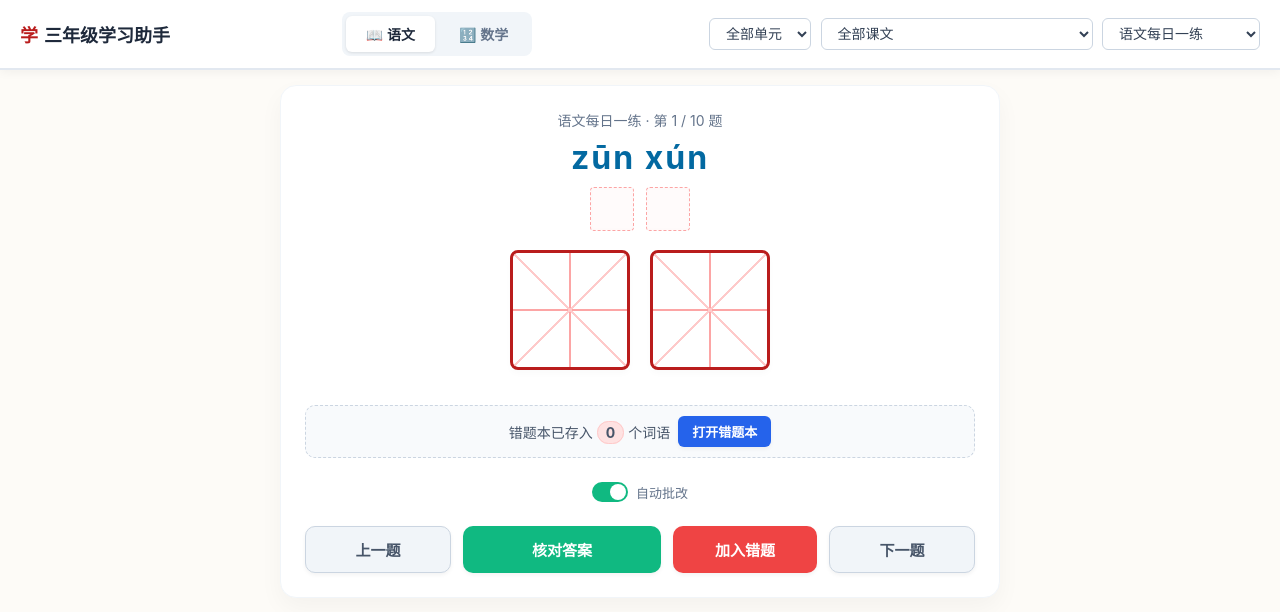
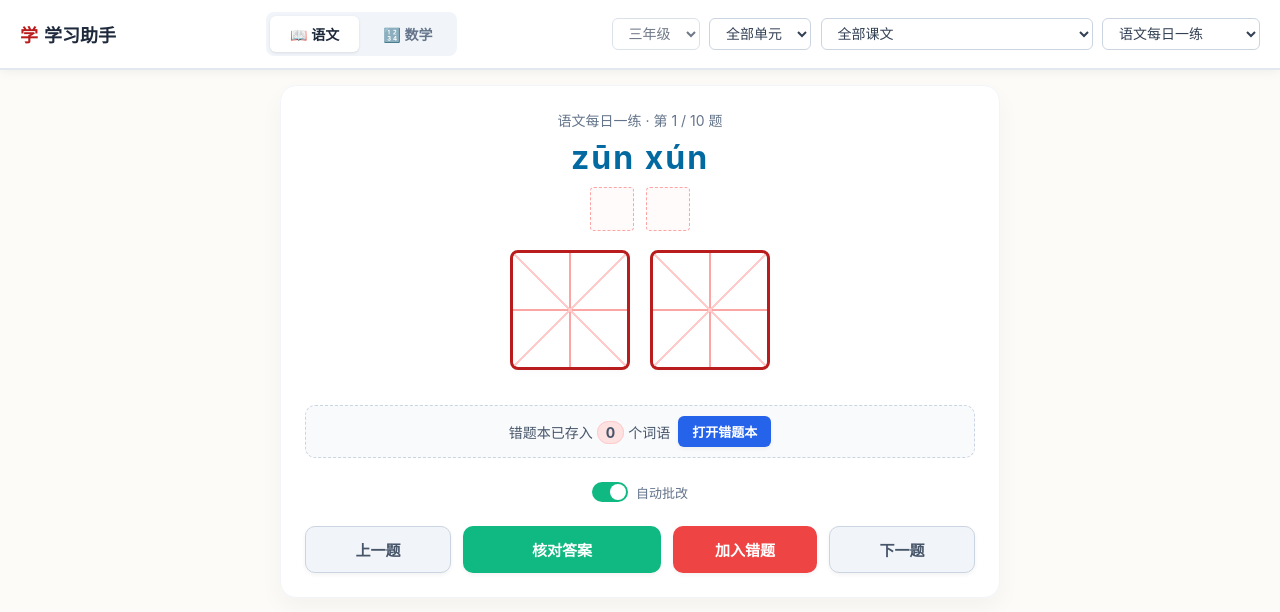
Before and after one commit to peiyuc/quiz, a plain HTML site: page index.html in a window 1280 px wide. Drawn offline with Linux system fonts and the light colour scheme.

Commit message:
ui: 标题改为学习助手，年级选择放右侧暂不可选

```diff
--- a/index.html
+++ b/index.html
@@ -808,12 +808,15 @@
 <body>
 
 <header>
-  <h1><span class="header-logo">学</span> 三年级学习助手</h1>
+  <h1><span class="header-logo">学</span> 学习助手</h1>
   <div class="subject-tabs">
     <button class="tab-btn active" id="tabChinese" onclick="switchSubject('chinese')">📖 语文</button>
     <button class="tab-btn" id="tabMath" onclick="switchSubject('math')">🔢 数学</button>
   </div>
   <div id="selectorArea">
+    <select id="gradeSelect" disabled>
+      <option value="3">三年级</option>
+    </select>
     <select id="unitSelect">
       <option value="all">全部单元</option>
       <option value="1">第一单元</option>
```
